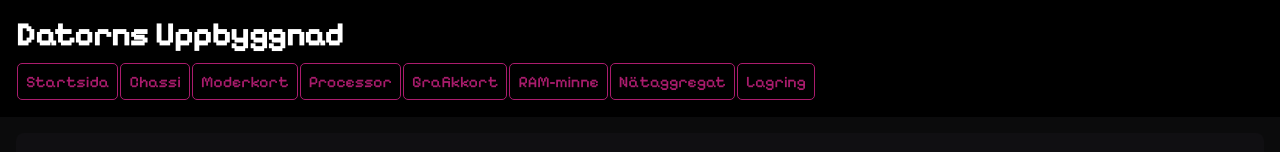
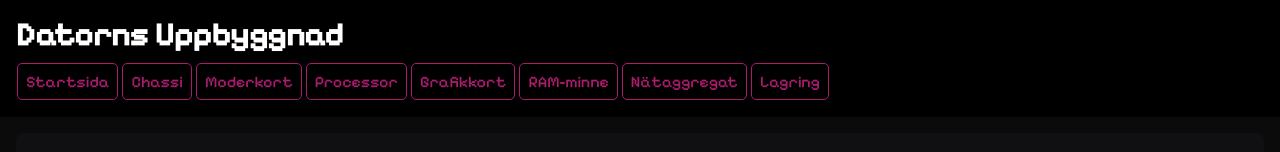
Before and after one commit to turecross321/ComputerWebsite, a plain HTML site: page index.html in a window 1280 px wide. Shown: the top 152 px of the page. Drawn offline with Linux system fonts and the light colour scheme.

Commit message:
Increase gap between nav buttons

```diff
--- a/style.css
+++ b/style.css
@@ -16,6 +16,7 @@ header {
 
 nav {
     display: flex;
+    gap: 2px;
     overflow-y: auto;
 }
 
```
